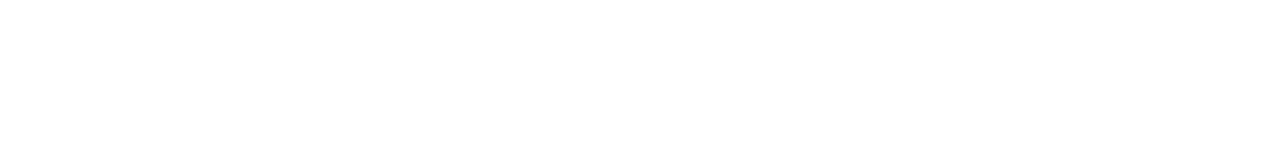
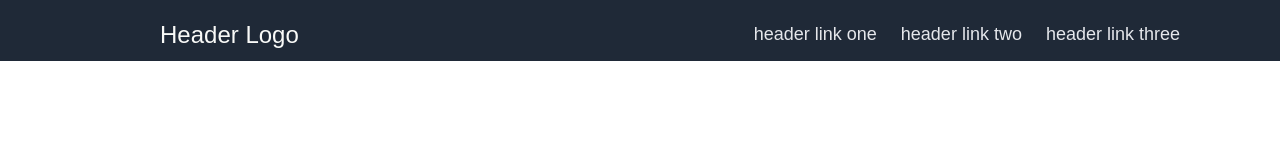
Before and after one commit to cbaronia/odin-landing-page, a plain HTML site: page index.html in a window 1280 px wide. Drawn offline with Linux system fonts and the light colour scheme.

Commit message:
Add header

```diff
--- a/index.html
+++ b/index.html
@@ -8,5 +8,14 @@
     </head>
     <body>
 
+    <div class="header">
+        <div class="header-logo">Header Logo</div>
+        <ul class="header-links">
+            <li><a href="#">header link one</a></li>
+            <li><a href="#">header link two</a></li>
+            <li><a href="#">header link three</a></li>
+        </ul>
+    </div>
+
     </body>
 </html>
--- a/style.css
+++ b/style.css
@@ -0,0 +1,30 @@
+body {
+    font-family: sans-serif;
+    margin: 0;
+    padding: 0;
+}
+
+.header {
+    display: flex;
+    justify-content: space-between;
+    align-items: center;
+    background-color: #1F2937;
+    padding: 8px 100px 0px 160px;
+}
+
+.header-logo {
+    font-size: 24px;
+    color: #F9FAF8;
+}
+
+.header-links {
+    display: flex;
+    list-style-type: none;
+    gap: 24px;
+}
+
+.header-links li a {
+    text-decoration: none;
+    font-size: 18px;
+    color: #E5E7EB;
+}
```
